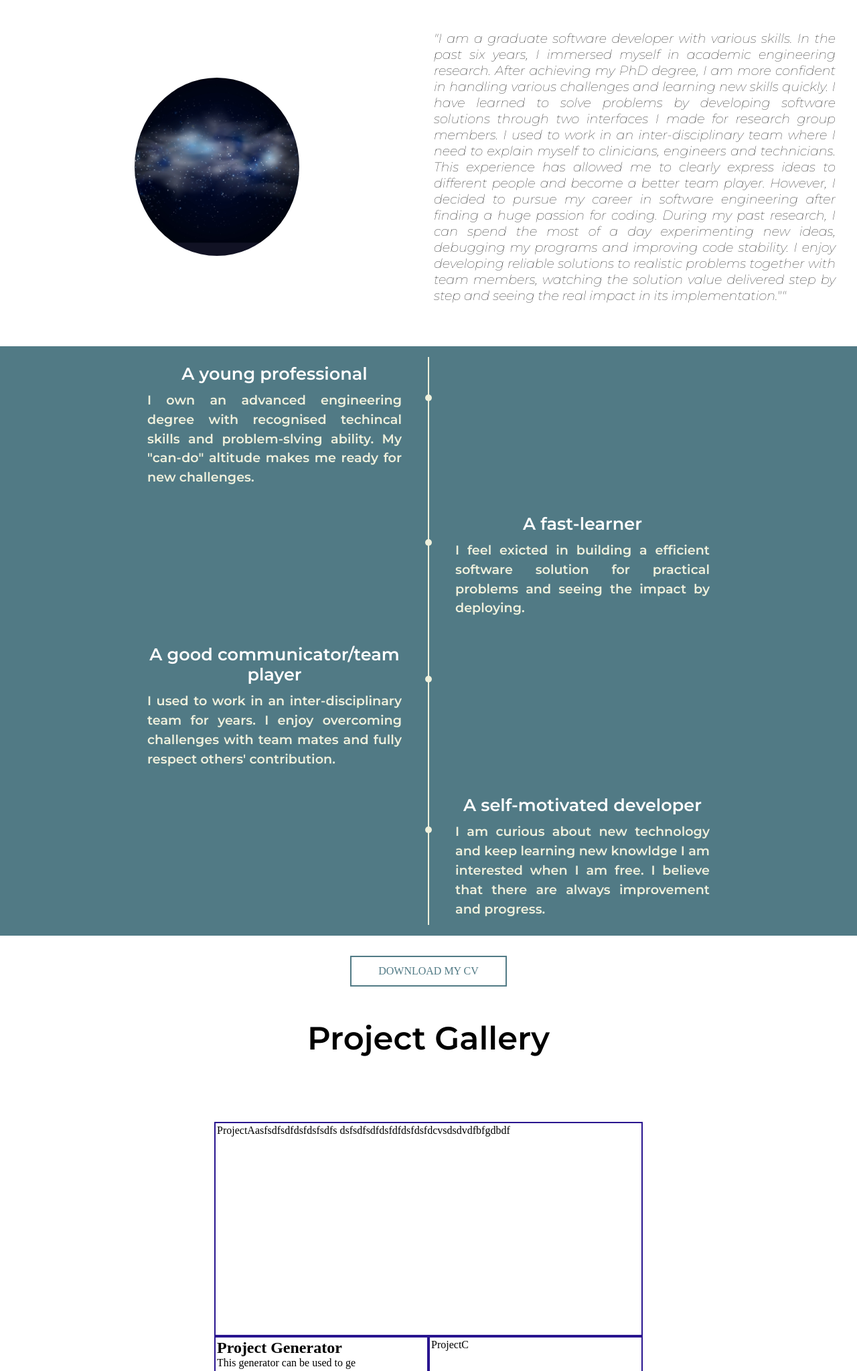
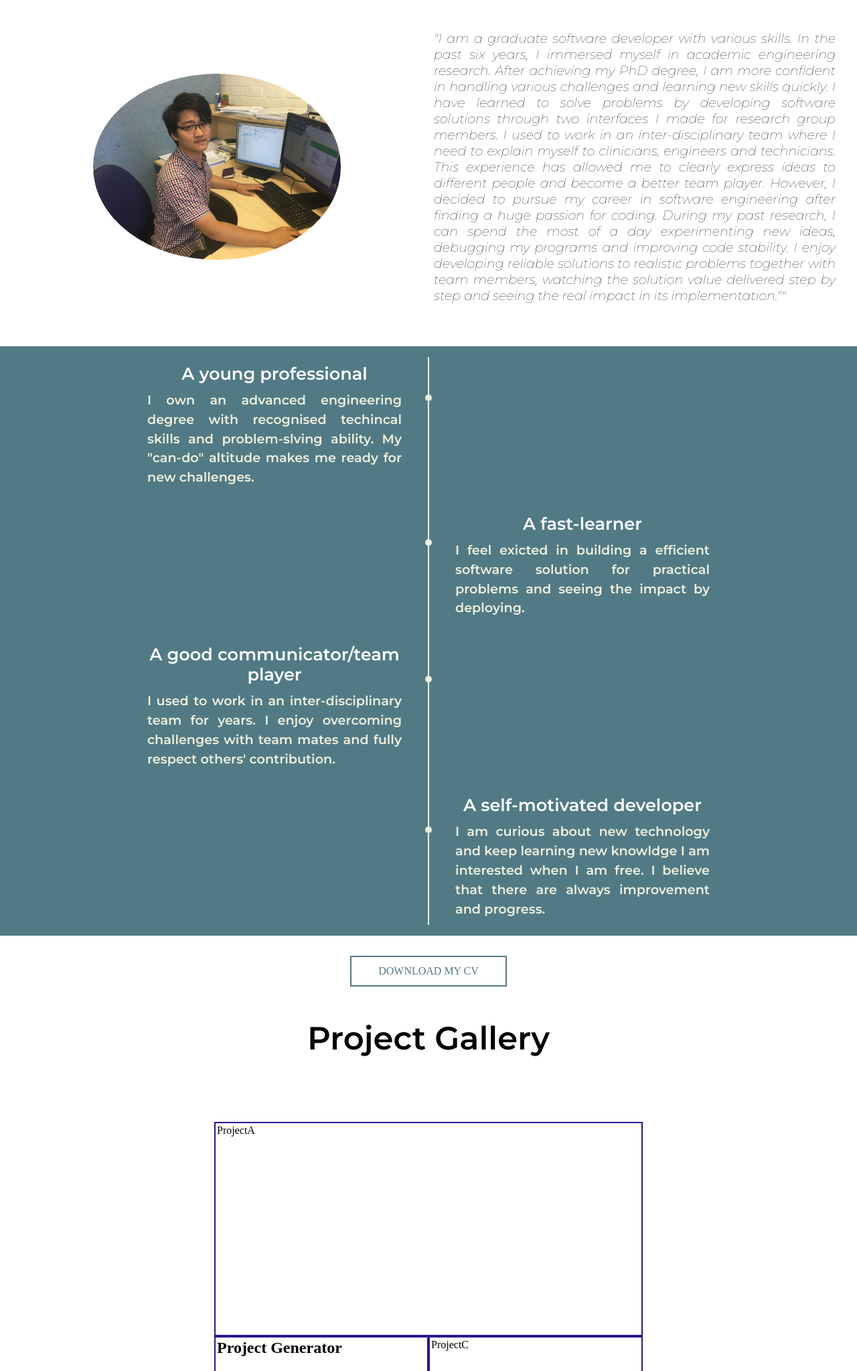
Before and after one commit to Dong93-dev/Dong93-dev.github.io, a plain HTML site: page index.html in a window 1280 px wide. Shown: the part 909-2956 px from the top of the page at 67% size. Drawn offline with Linux system fonts and the light colour scheme.

Commit message:
changed photo

```diff
--- a/index.html
+++ b/index.html
@@ -52,7 +52,7 @@
         <div class="selficontainer">
           <img
             class="selfie"
-            src="images/cosmic-space-black-sky-background-with-blue-stars-vector-11805809.jpg"
+            src="./images/WeChat_Image_20170718115331.jpg"
             alt="picture not available"
           />
         </div>
@@ -129,11 +129,11 @@
       <h1 class="section-title">Project Gallery</h1>
       <div class="grid-container">
         <div class="grid-item" style="grid-area: 1/1 / span 1 / span 2">
-          ProjectAasfsdfsdfdsfdsfsdfs dsfsdfsdfdsfdfdsfdsfdcvsdsdvdfbfgdbdf
+          ProjectA
         </div>
         <div class="grid-item">
           <h1>Project Generator</h1>
-          <p>This generator can be used to ge</p>
+          <p></p>
         </div>
         <div class="grid-item">ProjectC</div>
         <div class="grid-item">ProjectD</div>
--- a/styles/index.css
+++ b/styles/index.css
@@ -318,7 +318,7 @@ nav {
 }
 
 #selfie .selfie-bottom .selficontainer .selfie {
-  width: 40%;
+  width: 60%;
   border-radius: 50%;
 }
 
```
Also changed, not shown: images/WeChat_Image_20170718115331.jpg (added), 1 other file.
